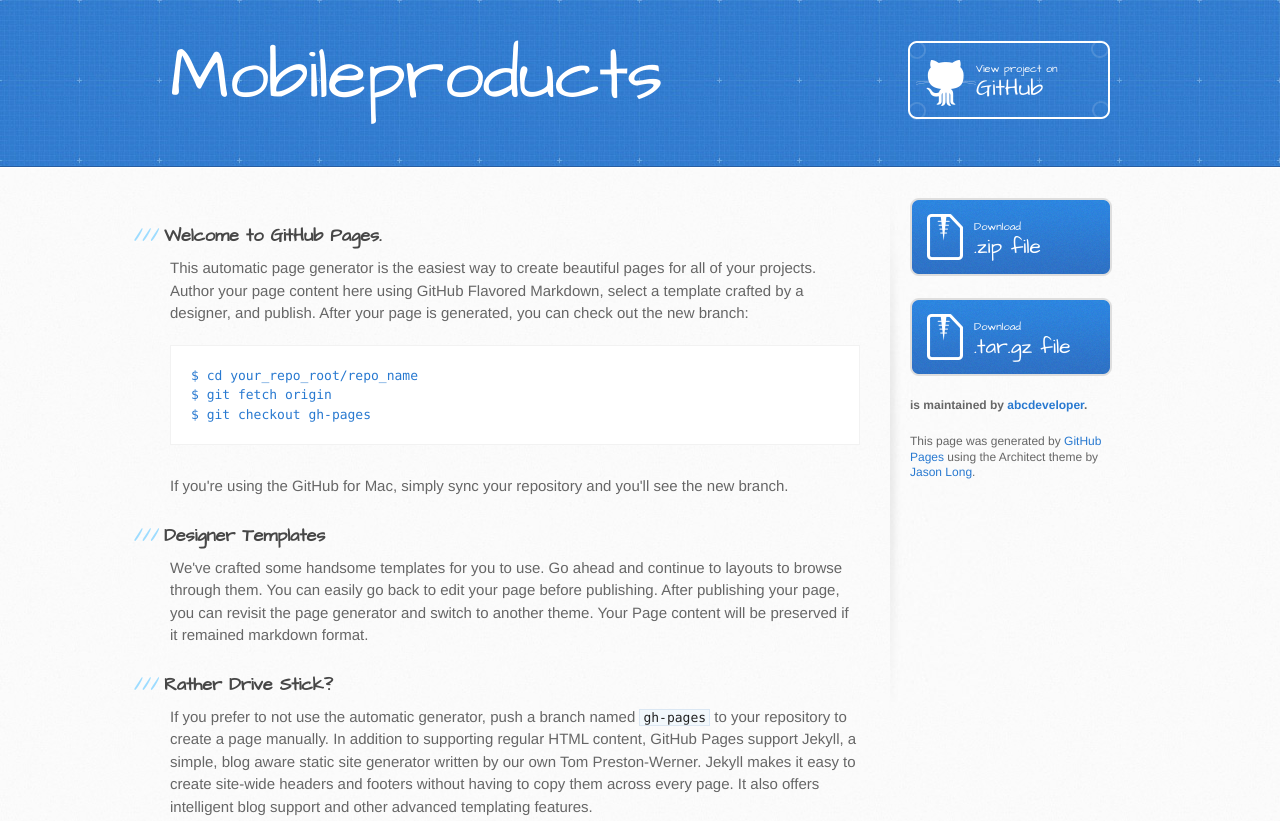
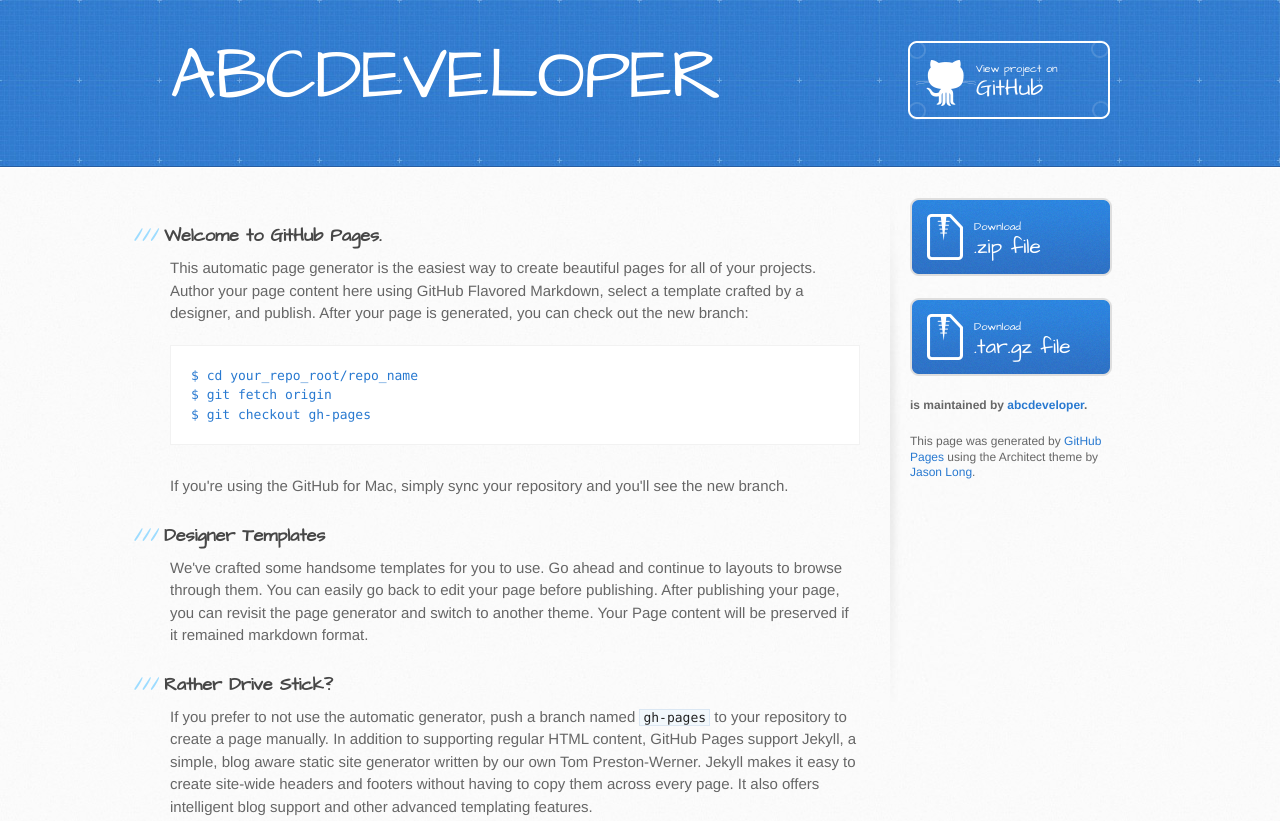
Before and after one commit to abcdeveloper/mobileproducts, a plain HTML site: page index.html in a window 1280 px wide. Shown: the top 821 px of the page. Drawn offline with Linux system fonts and the light colour scheme.

Commit message:
Update index.html

```diff
--- a/index.html
+++ b/index.html
@@ -19,7 +19,7 @@
   <body>
     <header>
       <div class="inner">
-        <h1>Mobileproducts</h1>
+        <h1>ABCDEVELOPER</h1>
         <h2></h2>
         <a href="https://github.com/abcdeveloper/mobileproducts" class="button"><small>View project on</small>GitHub</a>
       </div>
```
